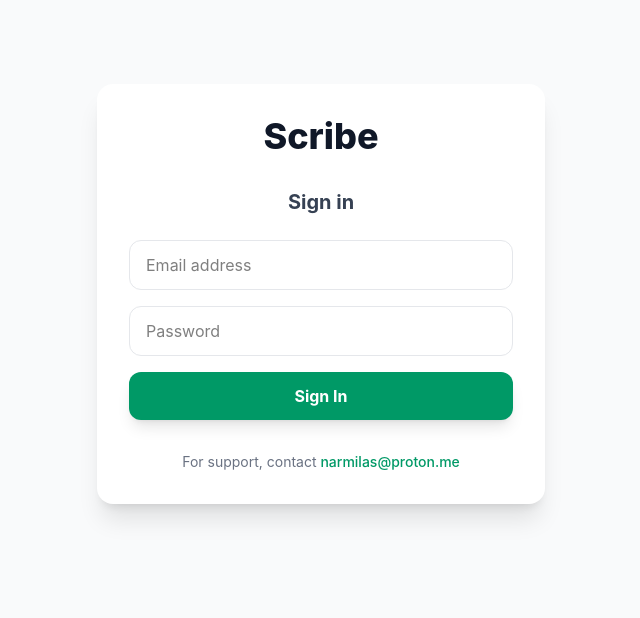
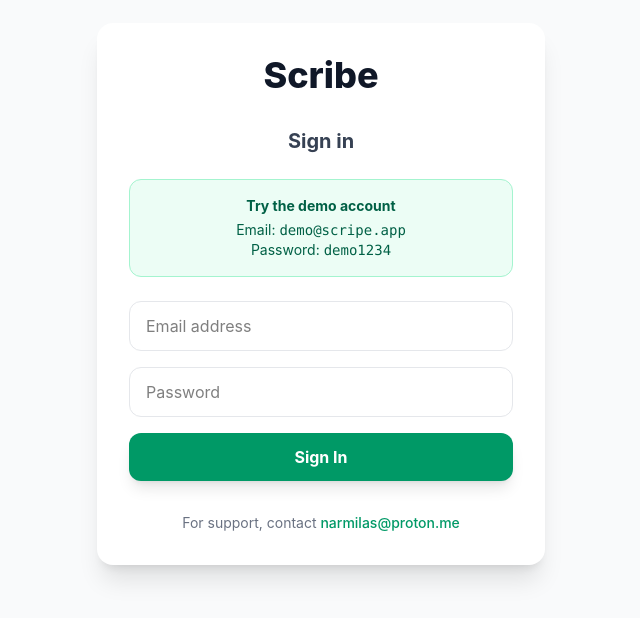
Before and after one commit to imran-salim/scribe, a React (Vite) app in the folder client/: page / in a window 1280 px wide. Shown: the part 106-724 px from the top of the page, without its empty margins (319-959 px from the left). Built offline with nearby package versions, Linux system fonts and the light colour scheme; no server answers.

Commit message:
Put the demo account credentials on the login page

```diff
--- a/client/src/components/AuthForm.tsx
+++ b/client/src/components/AuthForm.tsx
@@ -14,6 +14,17 @@ export default function AuthForm({ isRegistering, isVerifying, authError, onSubm
         <h2 className="text-xl font-bold text-gray-700 mb-6">
           {isRegistering ? "Create an account" : "Sign in"}
         </h2>
+        {!isRegistering && (
+          <div className="mb-6 bg-emerald-50 border border-emerald-200 rounded-xl p-4 text-sm text-emerald-800">
+            <p className="font-bold mb-1">Try the demo account</p>
+            <p>
+              Email: <span className="font-mono">demo@scripe.app</span>
+            </p>
+            <p>
+              Password: <span className="font-mono">demo1234</span>
+            </p>
+          </div>
+        )}
         <form onSubmit={onSubmit} className="space-y-4">
           <div>
             <input
```
